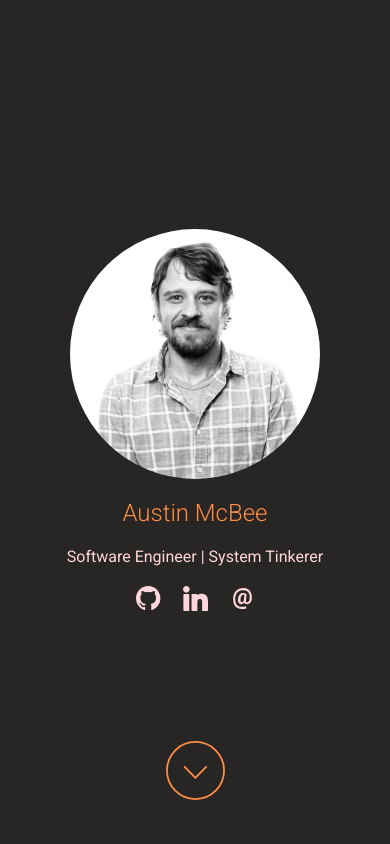
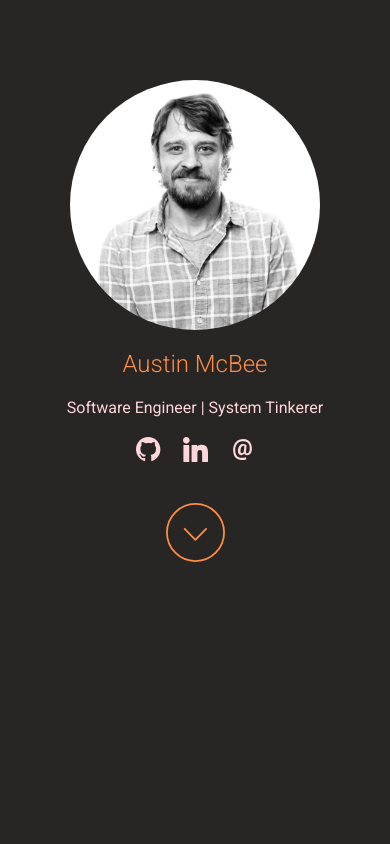
Before and after one commit to Jay-A-McBee/dyn-res, a Next.js app: page / in a window 390 px wide. Shown: the top 844 px of the page. Built offline with nearby package versions, Linux system fonts and the light colour scheme.

Commit message:
mobile tweaks

```diff
--- a/src/components/about/about.module.scss
+++ b/src/components/about/about.module.scss
@@ -22,7 +22,6 @@
   justify-content: center;
   align-items: center;
   gap: 22px;
-  margin-top: 20px;
 
   a {
     flex: 1;
@@ -37,8 +36,8 @@
   display: flex;
   flex-direction: column;
   align-items: center;
-  justify-content: center;
   position: relative;
+  padding-top: 80px;
 
   height: 100vh;
 
@@ -51,12 +50,12 @@
 
   p {
     color: $secondary-dark;
+    margin-bottom: 20px;
   }
 
   @media (min-width: 800px) {
-    p {
-      margin-bottom: 20px;
-    }
+    padding-top: 0;
+    justify-content: center;
   }
 }
 
@@ -77,9 +76,8 @@
   display: flex;
   justify-content: center;
   align-items: center;
-  position: absolute;
-  bottom: 30px;
   padding-bottom: 10px;
+  margin-top: 20px;
 
 
   button {
@@ -124,15 +122,6 @@
   }
 }
 
-.emojiContainer {
-  display: flex;
-  justify-content: space-evenly;
-
-  span {
-    font-size: 42px;
-  }
-}
-
 .textContainer {
   flex: 1;
   display: flex;
--- a/src/styles/main.module.scss
+++ b/src/styles/main.module.scss
@@ -1,5 +1,3 @@
-@import "variables.module.scss";
-
 .container {
   max-width: 2150px;
   margin: auto;
```
